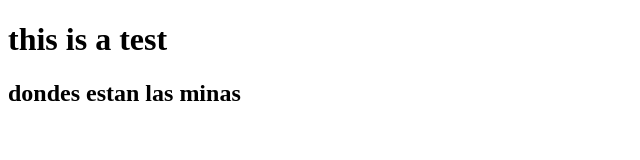
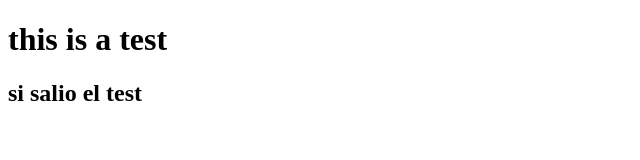
Before and after one commit to LilNagga/git_virt, a plain HTML site: page index.html in a window 1280 px wide. Shown: the whole page, without its empty margins (0-640 px from the left). Drawn offline with Linux system fonts and the light colour scheme.

Commit message:
si salio chavos

```diff
--- a/index.html
+++ b/index.html
@@ -7,6 +7,6 @@
 </head>
 <body>
     <h1>this is a test</h1>
-    <h2>dondes estan las minas</h2>
+    <h2>si salio el test</h2>
 </body>
 </html>
```
